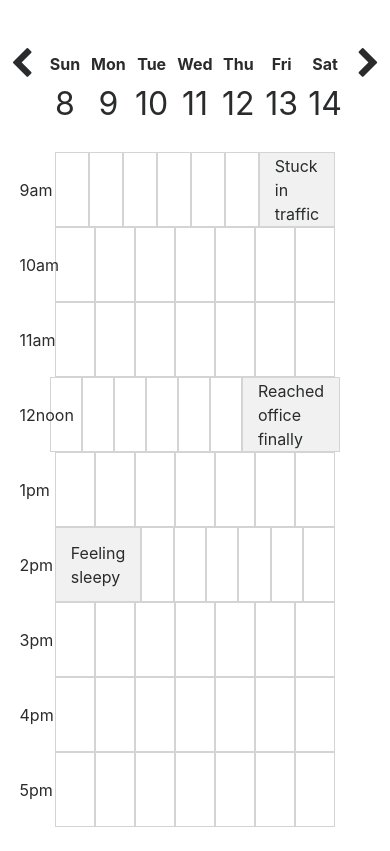
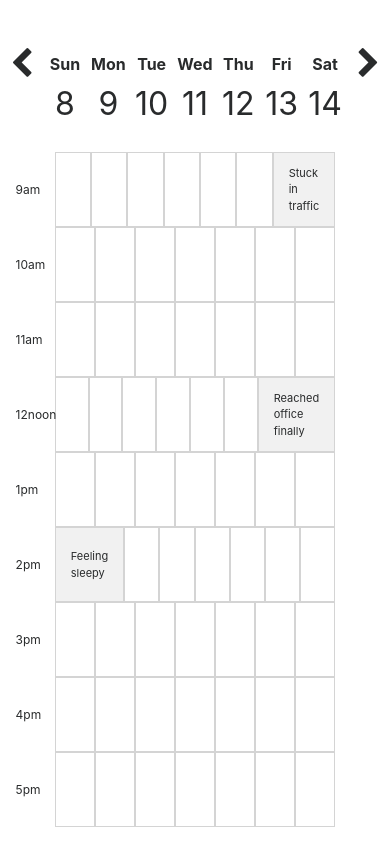
Before and after one commit to arijitpatra/week-calendar, a React (Create React App) app: page / in a window 390 px wide. Built offline with nearby package versions, Linux system fonts and the light colour scheme.

Commit message:
calendar css

```diff
--- a/src/components/calendar/calendar.scss
+++ b/src/components/calendar/calendar.scss
@@ -16,18 +16,29 @@
   padding: 3px 15px;
   height: 75px;
   background: #f1f1f1;
+  font-size: 11px;
 }
 
 .l-time-align {
   position: absolute;
   left: 5%;
+  font-size: 14px;
 }
 
 .l-row-align {
   padding: 0px 9%;
 }
 
-.l-loader {
-  width: 100vw;
-  height: 90vh;
+@media (max-width: 768px) {
+  .l-time-align {
+    position: absolute;
+    left: 3%;
+    font-size: 12px;
+  }
 }
+
+@media (max-width: 991px) {
+  .l-time-align {
+    left: 4%;
+  }
+}
```
